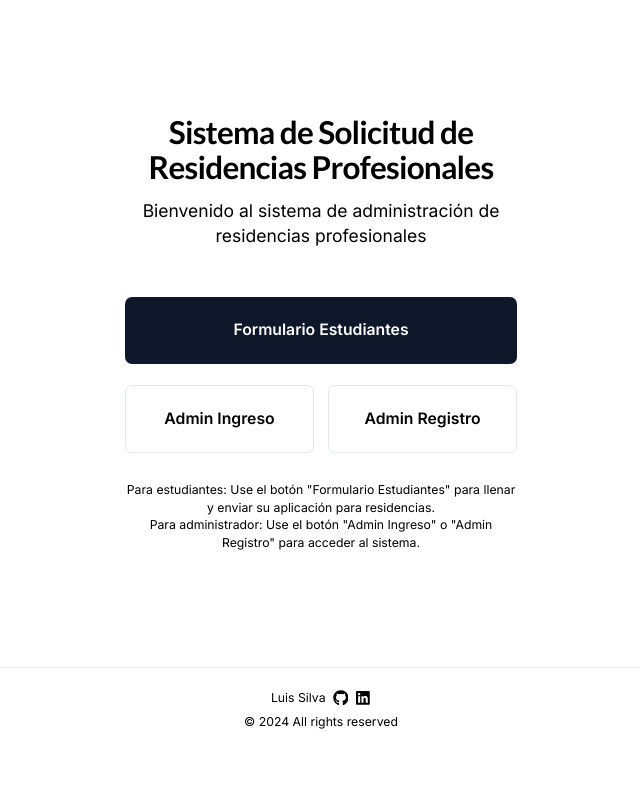
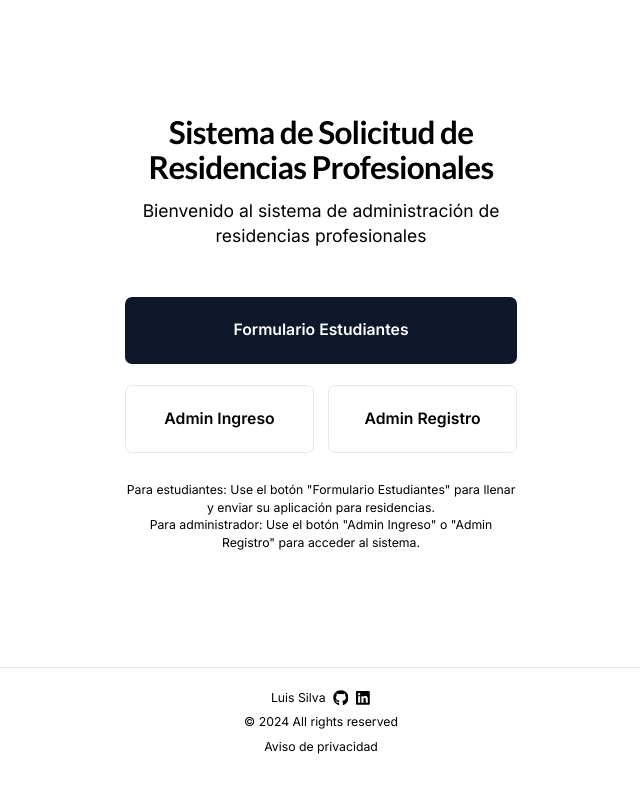
Before and after one commit to luisSilvaEs/system-for-managing-professional-internship-applications, a Next.js app: page / in a window 1280 px wide. Shown: the top 792 px of the page, without its empty margins (319-959 px from the left). Built offline with nearby package versions, Linux system fonts and the light colour scheme.

Commit message:
Add link to License and Legal Notice pages

```diff
--- a/app/components/footer/Footer.tsx
+++ b/app/components/footer/Footer.tsx
@@ -24,7 +24,15 @@ export default function Footer() {
             <FaLinkedin />
           </Link>
         </div>
-        <div>&copy; {new Date().getFullYear()} All rights reserved</div>
+        <div>&copy; {new Date().getFullYear()} All rights reserved</div>{" "}
+        <Link
+          href="/legal-notice"
+          target="_blank"
+          rel="noopener noreferrer"
+          className="text-primary hover:underline text-sm"
+        >
+          Aviso de privacidad
+        </Link>
       </div>
     </footer>
   );
--- a/app/components/header/Header.tsx
+++ b/app/components/header/Header.tsx
@@ -55,14 +55,6 @@ export default function Header() {
                   </MenuItem>
                   <MenuItem>
                     <Link
-                      href="/"
-                      className="block px-4 py-2 text-sm text-gray-700 hover:bg-gray-100 hover:text-gray-900"
-                    >
-                      Configuración de cuenta
-                    </Link>
-                  </MenuItem>
-                  <MenuItem>
-                    <Link
                       href="/license"
                       className="block px-4 py-2 text-sm text-gray-700 hover:bg-gray-100 hover:text-gray-900"
                     >
```
